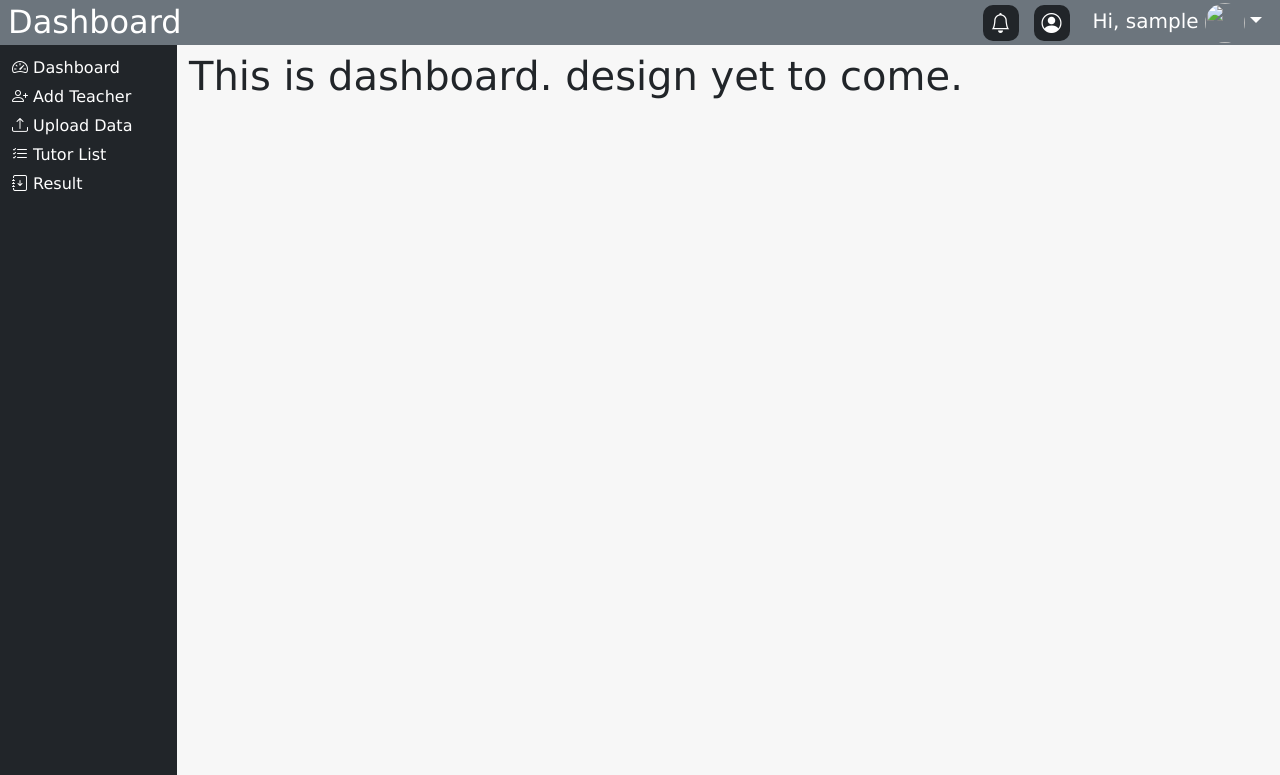
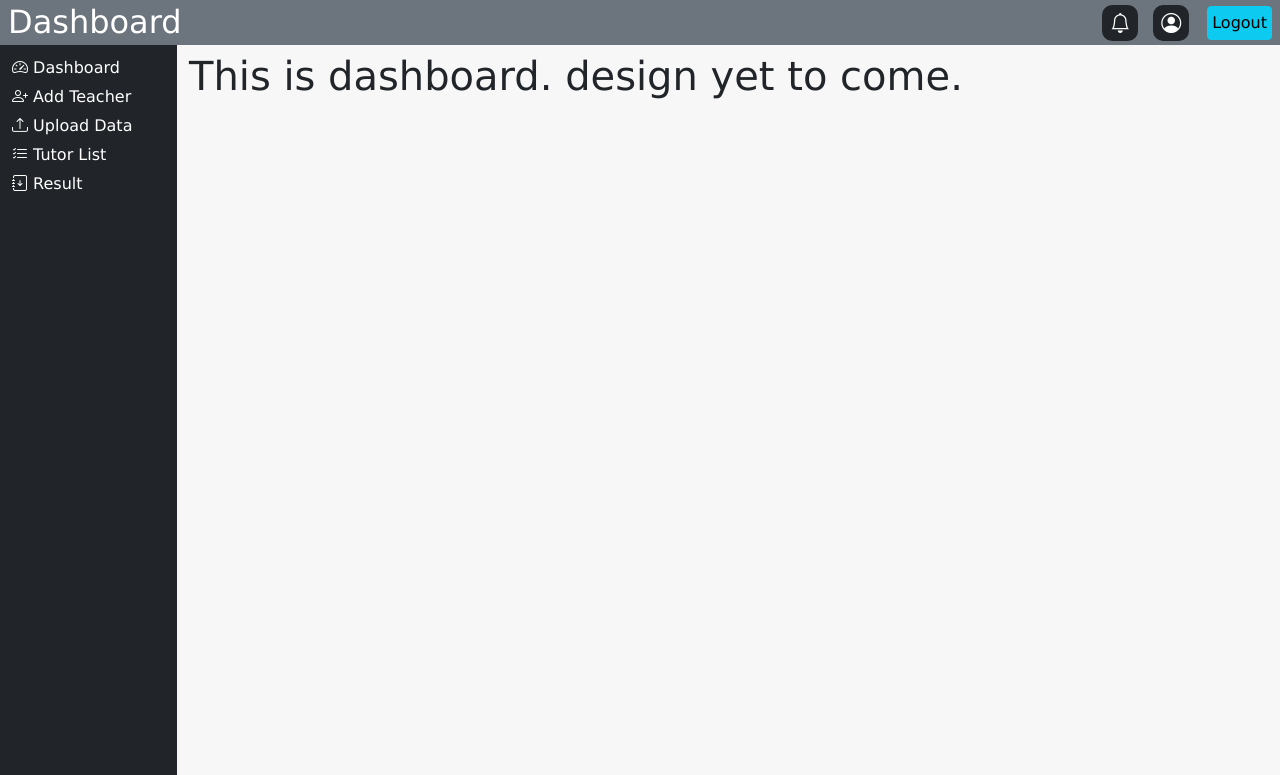
Before and after one commit to Ind20/tutor, a Django app: template template/dashboard/dashboard.html in a window 1280 px wide. Shown: the top 775 px of the page. Run offline with Django 3.2, Linux system fonts and the light colour scheme; the template is opened without the code that fills it, so the values that code supplies are empty; the visitor is signed in with stand-in values (Sample User, id 1); parts of the project's set-up code (start-up, migrations or seed data) failed here and were passed over; some libraries are stand-ins or nearby versions.

Commit message:
url fixes

```diff
--- a/static/css/style.css
+++ b/static/css/style.css
@@ -106,7 +106,7 @@ a:hover {
 }
 
 .widget {
-    margin-top: 10px;
+    margin-top: 7px;
     border-radius: 10px;
 }
 
--- a/teacher/urls.py
+++ b/teacher/urls.py
@@ -4,10 +4,10 @@ from . import views
 
 
 urlpatterns =[
-    path('', views.dashboard, name="dashboard"),
+    path('', views.home, name="home"),
     path('contactus', views.contactus, name='contactus'),
 
-    path('accounts/login/', views.dlogin, name='dlogin'),
+    path('accounts/login/', views.login, name='login'),
     path('login', views.login, name='login'),
     path('register', views.register, name='register'),
     path('logout', views.logout, name='logout'),
@@ -21,5 +21,7 @@ urlpatterns =[
 
 
     path('dashboard', views.dashboard, name="dashboard"),
-    path('dlogin', views.dlogin, name='dlogin'),
+    path('dashboard/login', views.dlogin, name="dlogin"),
+    path('dashboard/logout', views.dlogout, name='dlogout'),
+    path('dashboard/addteacher', views.addteacher, name='addteacher'),
 ]
--- a/template/dashboard/base.html
+++ b/template/dashboard/base.html
@@ -26,26 +26,11 @@
                 <li>
                     <i class="bi bi-person-circle nav-link widget white bg-dark" title="Tutors"></i>
                 </li>
-                <li class="nav-item dropdown">
+                <li>
                     {% if user.is_authenticated %}
-                    <a class="nav-link dropdown-toggle white" href="#" id="navbarDropdownMenuLink" role="button"
-                        data-bs-toggle="dropdown" aria-expanded="false">Hi,
-                        {{request.user.username}}
-                        <img class="dp" src="{{request.user.userprofile.get_profile_pic}}" width="40" height="40"></a>
-                    <ul class="dropdown-menu" aria-labelledby="navbarDropdownMenuLink">
-                        <li><a class="dropdown-item" href="/">Home</a></li>
-                        <li class="dropdown-divider"></li>
-                        <li><a class="dropdown-item" href="/logout">Logout</a></li>
-                    </ul>
-                    {% else %}
-                    <a class="nav-link dropdown-toggle white" href="#" id="navbarDropdownMenuLink" role="button"
-                        data-bs-toggle="dropdown" aria-expanded="false"><i class="bi bi-person"></i></a>
-                    <ul class="dropdown-menu dropdown-menu-end" aria-labelledby="navbarDropdownMenuLink">
-                        <li><a class="dropdown-item" href="/login">Login</a></li>
-                        <li><a class="dropdown-item" href="/register">Register</a></li>
-                    </ul>
+                    <a class="btn btn-info p-1 m-2" href="/dashboard/logout">Logout</a></li>
+                    {% endif %}
                 </li>
-                {% endif %}
             </ul>
         </div>
     </nav>
@@ -56,13 +41,13 @@
                 <div class="pt-2 position-fixed">
                     <ul class="nav flex-column">
                         <li class="nav-item d-menu">
-                            <a class="white" href="/">
+                            <a class="white" href="/dashboard">
                                 <i class="bi bi-speedometer2"></i>
                                 Dashboard
                             </a>
                         </li>
                         <li class="nav-item d-menu">
-                            <a class="white" href="addteacher">
+                            <a class="white" href="/dashboard/addteacher">
                                 <i class="bi bi-person-plus"></i>
                                 Add Teacher
                             </a>
--- a/template/dashboard/login.html
+++ b/template/dashboard/login.html
@@ -18,14 +18,14 @@
 <body>
     <div class="container">
         <div class="row justify-content-center align-items-center" style="height:100vh">
-            <div class="col-5">
+            <div class="col-4">
                 <div class="card">
                     <div class="card-body">
                         <div class="row text-center">
                             <h3>Login</h3>
                             <hr>
                         </div>
-                        <form id="login-form" action="/dlogin" class="form needs-validation" method="post" novalidate>
+                        <form id="login-form" action="/dashboard/login" class="form needs-validation" method="post" novalidate>
                             {% csrf_token %}
                             <div class="form-group">
                                 <input class="form-control" id="inputEmailAddress" type="text"
```
